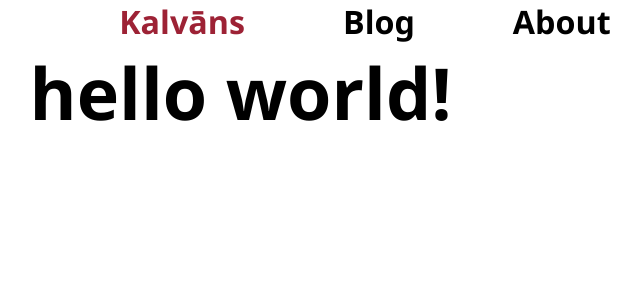
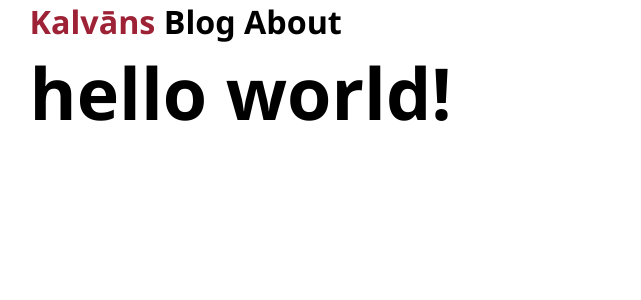
Before and after one commit to LatvianPython/LatvianPython.github.io, a Jekyll site: the page built from index.html, in a window 1280 px wide. Shown: the top 300 px of the page, without its empty margins (124-765 px from the left). Built offline with Jekyll 4.4.1, drawn with Linux system fonts in a browser that asks for light colours.

Commit message:
no more margin

```diff
--- a/_sass/main.scss
+++ b/_sass/main.scss
@@ -30,7 +30,7 @@ nav {
 }
 
 nav a {
-  margin-left: 7vw;
+  //margin-left: 7vw;
 }
 
 a:hover {
```
